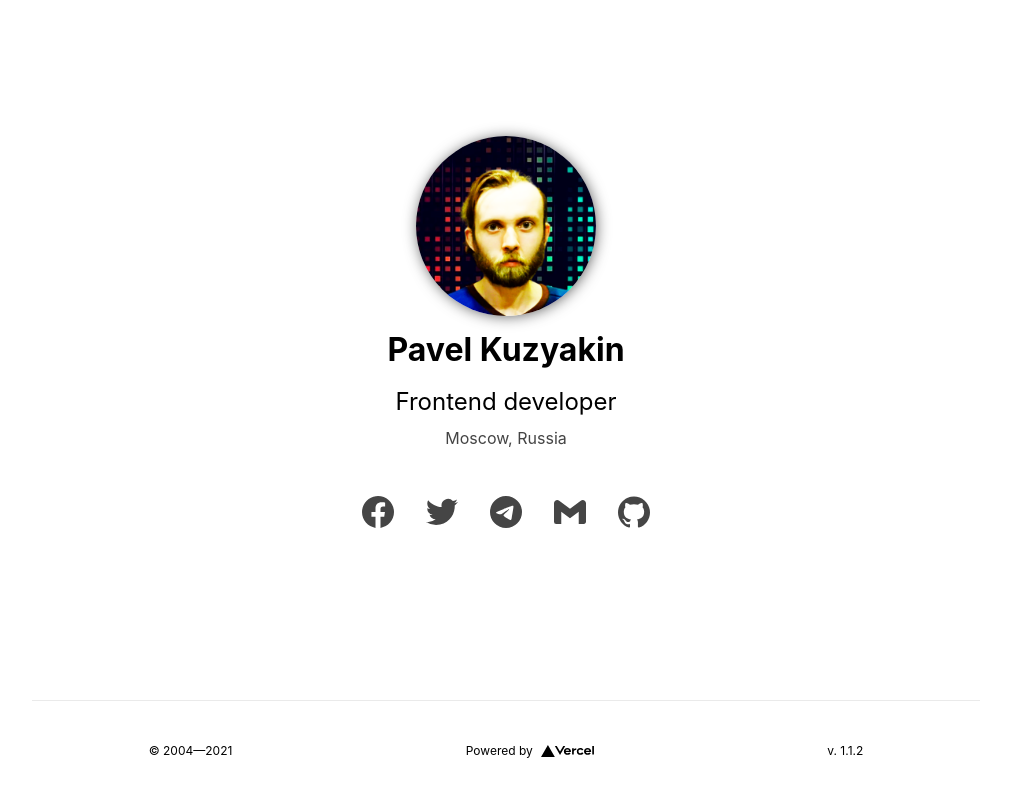
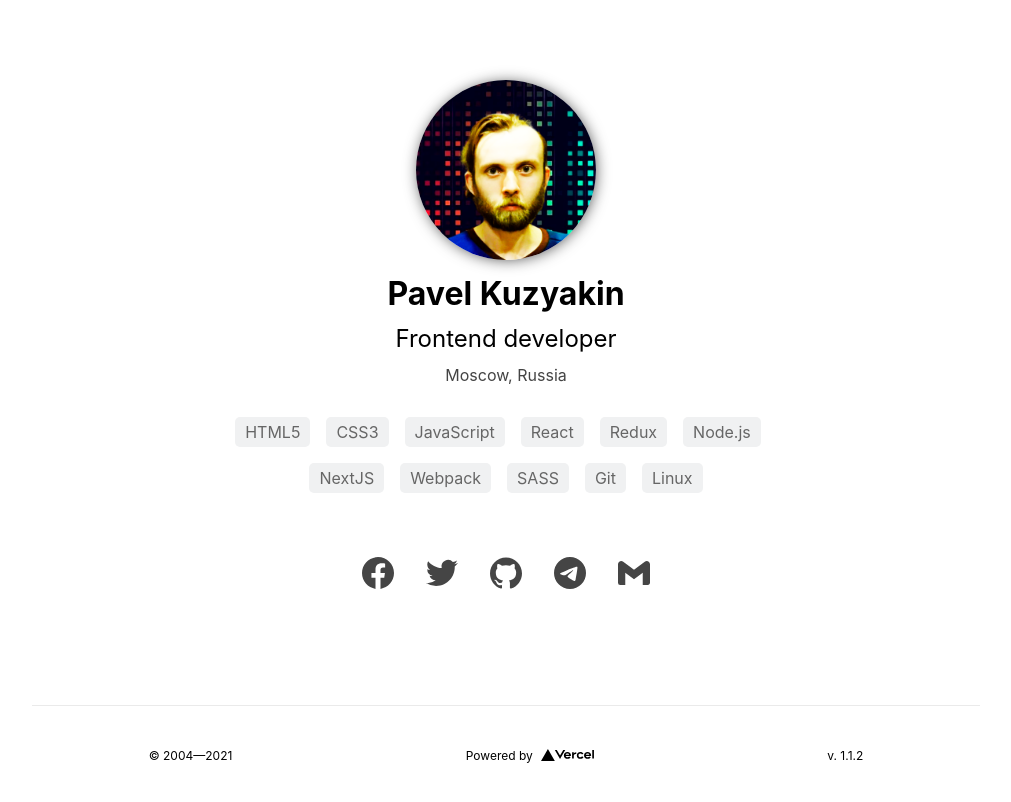
Before and after one commit to iposho/kuzyakin.me, a Next.js app: page / in a window 1280 px wide. Shown: the top 802 px of the page, without its empty margins (134-1145 px from the left). Built offline with nearby package versions, Linux system fonts and the light colour scheme.

Commit message:
- SkillsList component - some refactoring

```diff
--- /dev/null
+++ b/components/SkillsList/SkillsList.module.scss
@@ -0,0 +1,28 @@
+.skills {
+  display: flex;
+  list-style-type: none;
+  padding: 0;
+  width: 100%;
+  max-width: 65%;
+  flex-wrap: wrap;
+  justify-content: center;
+
+  li {
+    padding: 5px 10px;
+    border-radius: 5px;
+    margin-right: 1rem;
+    margin-bottom: 1rem;
+    background-color: #F0F1F2;
+    color: #666;
+
+    &:last-child {
+      margin-right: 0;
+    }
+  }
+}
+
+@media (max-width: 600px) {
+  .skills {
+    max-width: 100%;
+  }
+}
--- /dev/null
+++ b/components/SkillsList/index.js
@@ -0,0 +1,17 @@
+import { v4 as uuidv4 } from 'uuid';
+
+import styles from './SkillsList.module.scss';
+
+export default function SkillsList({ skills }) {
+  return (
+    <ul className={styles.skills}>
+      {
+        skills.map((i) => (
+          <li key={uuidv4()}>
+            {i.name}
+          </li>
+        ))
+      }
+    </ul>
+  );
+}
--- a/components/SocialLink/index.js
+++ b/components/SocialLink/index.js
@@ -7,9 +7,14 @@ export default function SocialLink({ link, type }) {
     [styles.socialIcon]: true,
     [styles[type]]: true,
   });
+
   return (
     <a href={link}>
-      <img src={`/icons/${type}.svg`} className={imgClassName} alt={type} />
+      <img
+        src={`/icons/${type}.svg`}
+        className={imgClassName}
+        alt={`${type} icon`}
+      />
     </a>
   );
 }
--- /dev/null
+++ b/config/skills.js
@@ -0,0 +1,37 @@
+const skills = [
+  {
+    name: 'HTML5',
+  },
+  {
+    name: 'CSS3',
+  },
+  {
+    name: 'JavaScript',
+  },
+  {
+    name: 'React',
+  },
+  {
+    name: 'Redux',
+  },
+  {
+    name: 'Node.js',
+  },
+  {
+    name: 'NextJS',
+  },
+  {
+    name: 'Webpack',
+  },
+  {
+    name: 'SASS',
+  },
+  {
+    name: 'Git',
+  },
+  {
+    name: 'Linux',
+  },
+];
+
+export default skills;
--- a/config/socialLinks.js
+++ b/config/socialLinks.js
@@ -8,6 +8,10 @@ const socialLinks = [
     type: 'twitter',
   },
   {
+    link: 'https://github.com/iposho',
+    type: 'github',
+  },
+  {
     link: 'https://t.me/mrPosho',
     type: 'telegram',
   },
@@ -15,10 +19,6 @@ const socialLinks = [
     link: 'mailto:pavel@kuzyakin.me',
     type: 'gmail',
   },
-  {
-    link: 'https://github.com/iposho',
-    type: 'github',
-  },
 ];
 
 export default socialLinks;
--- a/package.json
+++ b/package.json
@@ -19,7 +19,8 @@
     "next": "10.0.6",
     "react": "17.0.1",
     "react-dom": "17.0.1",
-    "sass": "^1.32.7"
+    "sass": "^1.32.7",
+    "uuid": "^8.3.2"
   },
   "devDependencies": {
     "eslint": "^7.20.0",
--- a/pages/_app.js
+++ b/pages/_app.js
@@ -6,10 +6,10 @@ import React from 'react';
 
 function MyApp({ Component, pageProps }) {
   if (process.env.NODE_ENV === 'development') {
-    // eslint-disable-next-line no-console
+    /* eslint-disable */
     console.log(`${appConfig.name} app starting`);
-    // eslint-disable-next-line no-console
     console.log(`v. ${appConfig.version}`);
+    /* eslint-enable */
   }
 
   return (
@@ -18,7 +18,7 @@ function MyApp({ Component, pageProps }) {
         <meta charSet="utf-8" />
         <meta name="viewport" content="initial-scale=1.0, width=device-width" />
         <meta name="author" content={appConfig.author} />
-        <meta name="description" content="Personal website" />
+        <meta name="description" content={appConfig.description} />
         <meta property="og:image" content="/images/avatar.png" />
         <link rel="icon" href="/favicon.ico" />
         <title>{appConfig.name}</title>
--- a/pages/index.js
+++ b/pages/index.js
@@ -1,7 +1,10 @@
+import SkillsList from 'components/SkillsList';
 import SocialLink from 'components/SocialLink/index';
 import appConfig from 'config/appConfig';
+import skills from 'config/skills';
 import socialLinks from 'config/socialLinks';
 import styles from 'styles/Home.module.scss';
+import { v4 as uuidv4 } from 'uuid';
 
 export default function Home() {
   return (
@@ -24,10 +27,12 @@ export default function Home() {
           {appConfig.location}
         </p>
 
+        <SkillsList skills={skills} />
+
         <ul className={styles.links}>
           {
             socialLinks.map((i) => (
-              <li key={Math.random()}>
+              <li key={uuidv4()}>
                 <SocialLink type={i.type} link={i.link} />
               </li>
             ))
--- a/styles/Home.module.scss
+++ b/styles/Home.module.scss
@@ -35,6 +35,29 @@
   box-shadow: 1px 1px 15px -2px #444;
 }
 
+.title {
+  margin: 0 0 .5rem 0;
+  line-height: 1.15;
+  font-size: 2rem;
+}
+
+.title,
+.description {
+  text-align: center;
+}
+
+.description {
+  line-height: 1.5;
+  font-size: 1.5rem;
+  margin: 0 0 0.5rem 0;
+}
+
+.location {
+  margin: 0 0 1rem 0;
+  font-size: 1rem;
+  color: #444444;
+}
+
 .footer {
   width: 100%;
   max-width: 75%;
@@ -56,29 +79,6 @@
   }
 }
 
-.title {
-  margin: 0 0 1rem 0;
-  line-height: 1.15;
-  font-size: 2rem;
-}
-
-.title,
-.description {
-  text-align: center;
-}
-
-.description {
-  line-height: 1.5;
-  font-size: 1.5rem;
-  margin: 0 0 0.5rem 0;
-}
-
-.location {
-  margin: 0 0 1rem 0;
-  font-size: 1rem;
-  color: #444444;
-}
-
 .logo {
   height: 1em;
 }
```
